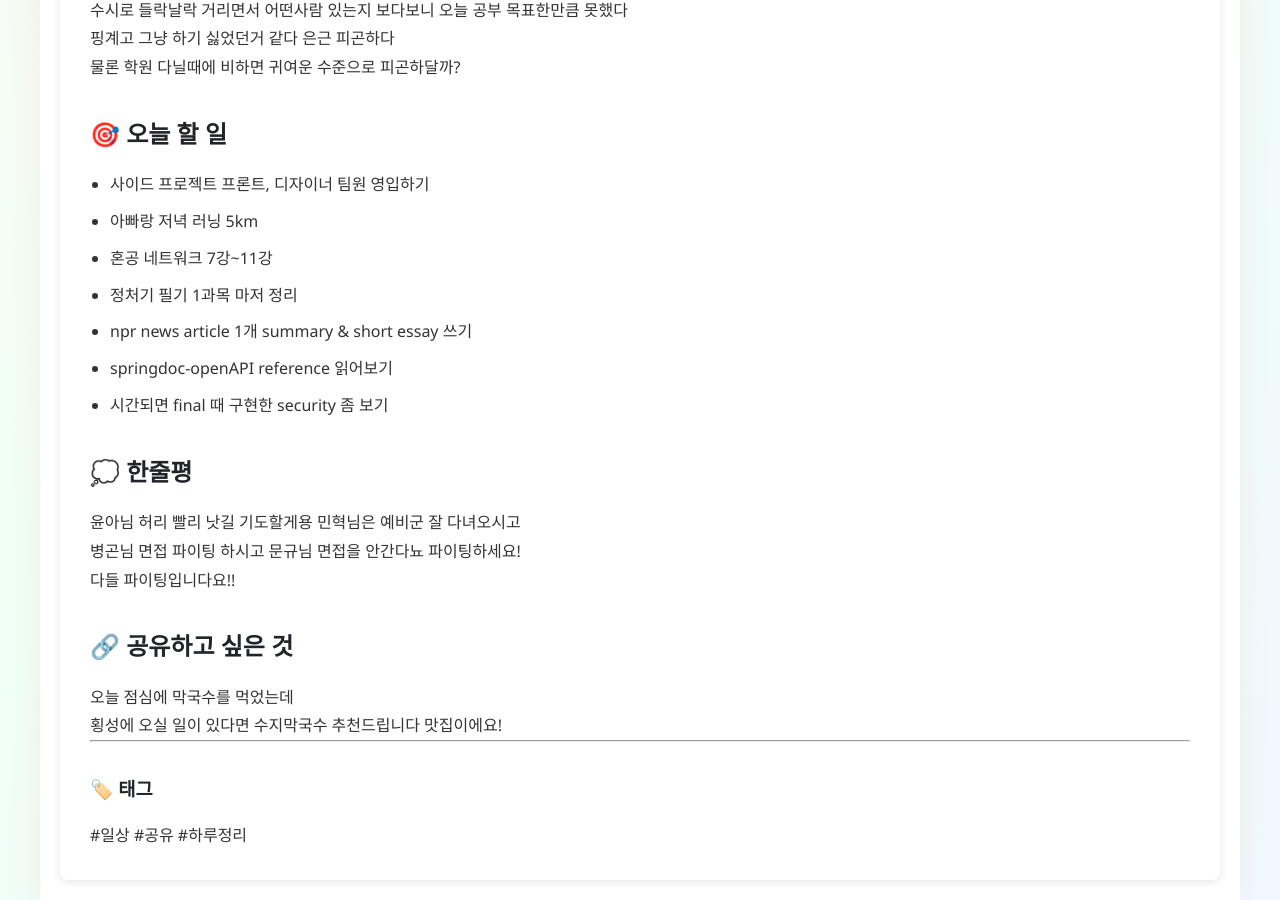
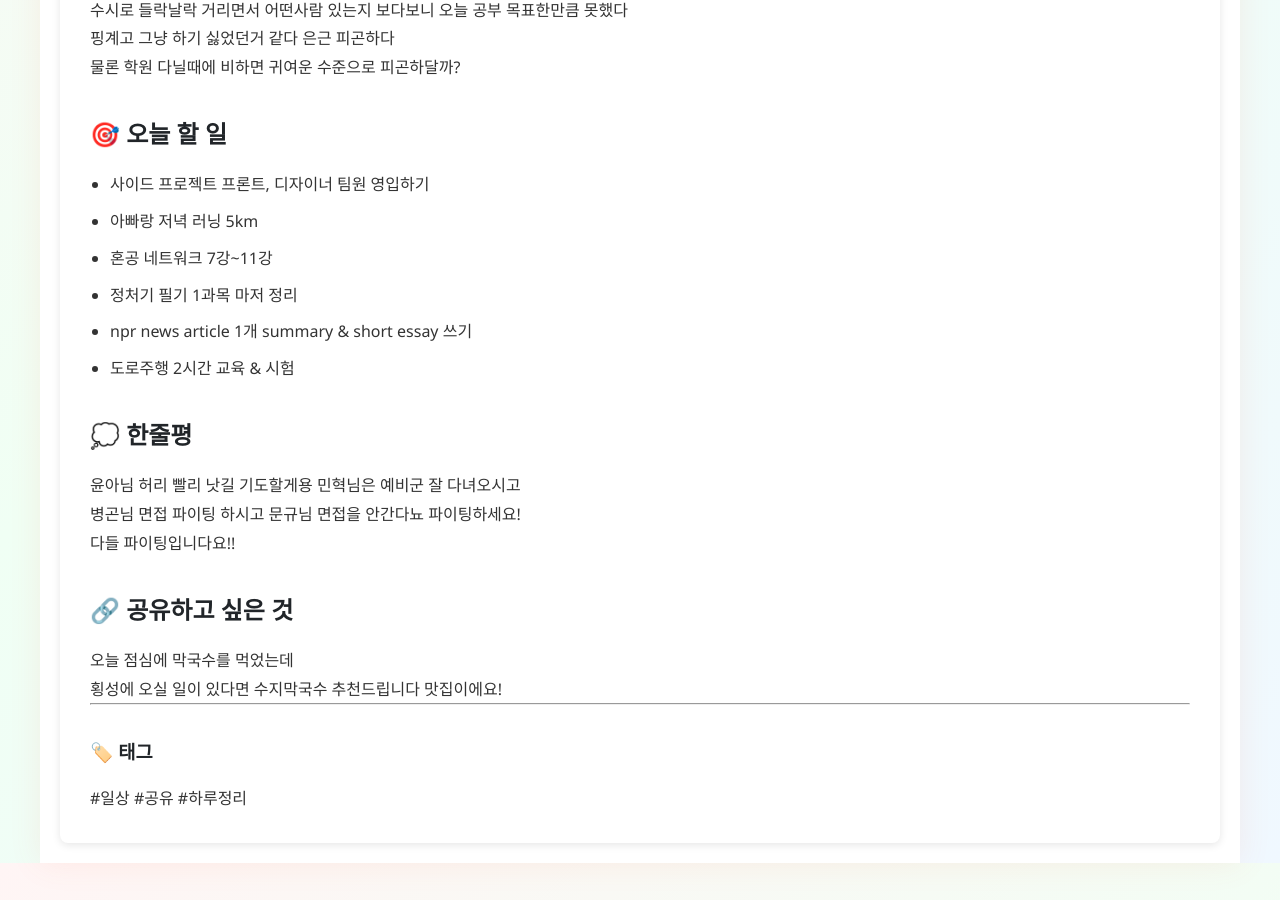
Before and after one commit to ssg6-dailylog/scrum, a Jekyll site: the page built from _posts/July, 2025/2025-07-23/2025-07-23-김선민-DailyScrum.md, in a window 1280 px wide and 900 px high, scrolled down 1062 px. Built offline with Jekyll 4.4.1, drawn with Linux system fonts in a browser that asks for light colours.

Commit message:
2025-07-23-김선민 DailyScrum

```diff
--- a/_posts/July, 2025/2025-07-23/2025-07-23-김선민-DailyScrum.md
+++ b/_posts/July, 2025/2025-07-23/2025-07-23-김선민-DailyScrum.md
@@ -39,8 +39,7 @@ PM이랑 프론트가 사람이 적어서 열심히 어필 좀 했다
 - 혼공 네트워크 7강~11강
 - 정처기 필기 1과목 마저 정리
 - npr news article 1개 summary & short essay 쓰기
-- springdoc-openAPI reference 읽어보기
-- 시간되면 final 때 구현한 security 좀 보기
+- 도로주행 2시간 교육 & 시험
 
 
 
```
